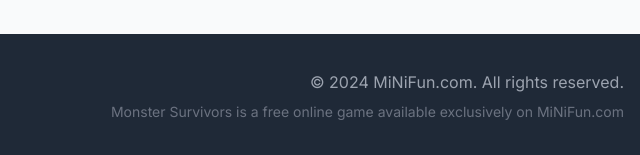
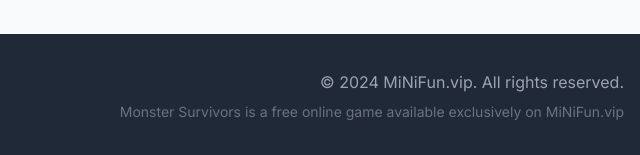
Before and after one commit to qk99999/minifun, a plain HTML site: page index.html in a window 1280 px wide. Shown: the part 1918-2073 px from the top of the page, 640-1280 px from the left. Drawn offline with nearby package versions, Linux system fonts and the light colour scheme.

Commit message:
Update index.html

```diff
--- a/index.html
+++ b/index.html
@@ -1,22 +1,22 @@
 <!DOCTYPE html>
 <html lang="en">
 <head>
+    <!-- Google tag (gtag.js) -->
+    <script async src="https://www.googletagmanager.com/gtag/js?id=G-7FVB8NG111"></script>
+    <script>
+    window.dataLayer = window.dataLayer || [];
+    function gtag(){dataLayer.push(arguments);}
+    gtag('js', new Date());
+
+    gtag('config', 'G-7FVB8NG111');
+    </script>
+
     <meta charset="UTF-8">
     <meta name="viewport" content="width=device-width, initial-scale=1.0">
     <title>MiNiFun - Monster Survivors | Play Online Game Free</title>
     <meta name="description" content="Play MiNiFun Monster Survivors online game for free. Survive waves of monsters in this exciting action game. Perfect for casual gamers looking for fun challenges.">
-    <link rel="canonical" href="https://minifun.com/" />
+    <link rel="canonical" href="https://minifun.vip/" />
     <meta name="keywords" content="MiNiFun, monster survivors, online game, free games, action game">
-
-    <!-- Google tag (gtag.js) -->
-    <script async src="https://www.googletagmanager.com/gtag/js?id=G-7FVB8NG111"></script>
-    <script>
-      window.dataLayer = window.dataLayer || [];
-      function gtag(){dataLayer.push(arguments);}
-      gtag('js', new Date());
-
-      gtag('config', 'G-7FVB8NG111');
-    </script>
 
     <script src="https://cdn.tailwindcss.com"></script>
     <script>
@@ -139,8 +139,8 @@
                     <p class="text-gray-400">The best place for free online games</p>
                 </div>
                 <div class="text-center md:text-right">
-                    <p class="mb-2 text-gray-400">&copy; 2024 MiNiFun.com. All rights reserved.</p>
-                    <p class="text-sm text-gray-500">Monster Survivors is a free online game available exclusively on MiNiFun.com</p>
+                    <p class="mb-2 text-gray-400">&copy; 2024 MiNiFun.vip. All rights reserved.</p>
+                    <p class="text-sm text-gray-500">Monster Survivors is a free online game available exclusively on MiNiFun.vip</p>
                 </div>
             </div>
         </div>
```
